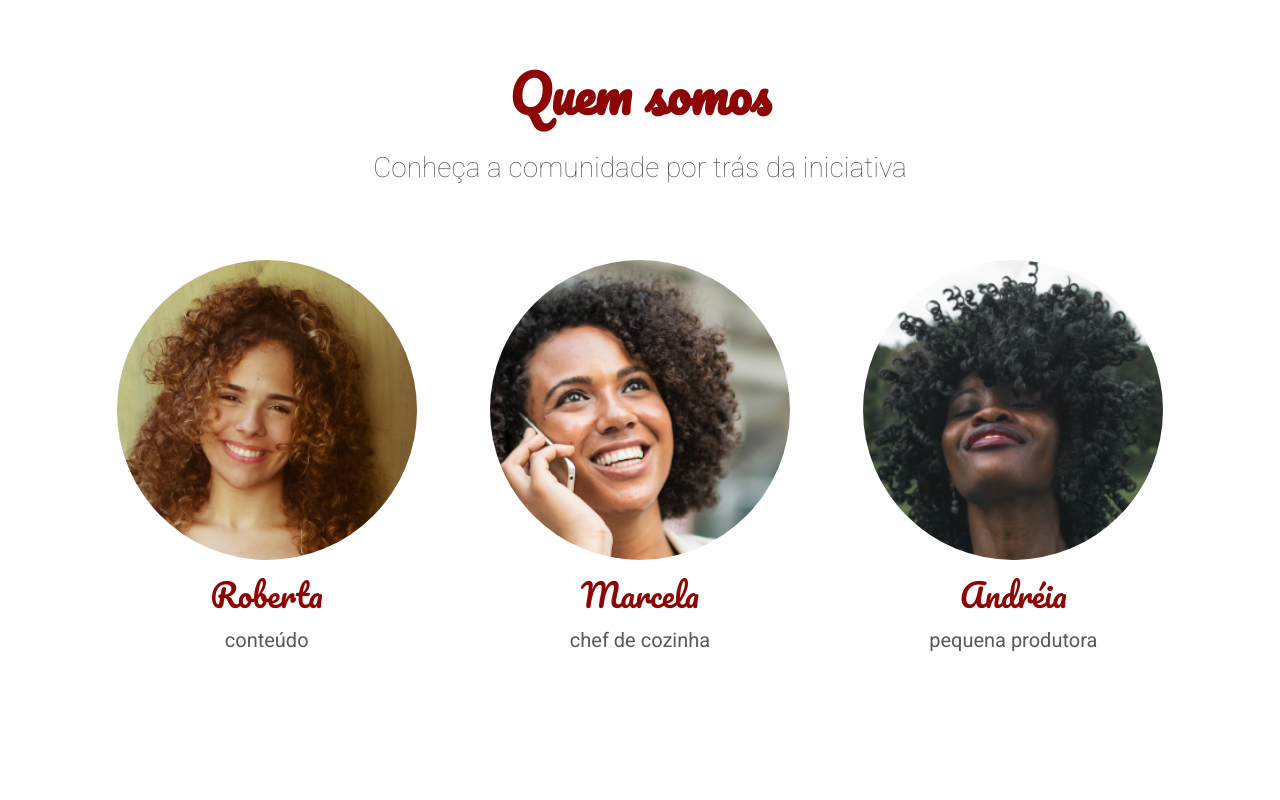
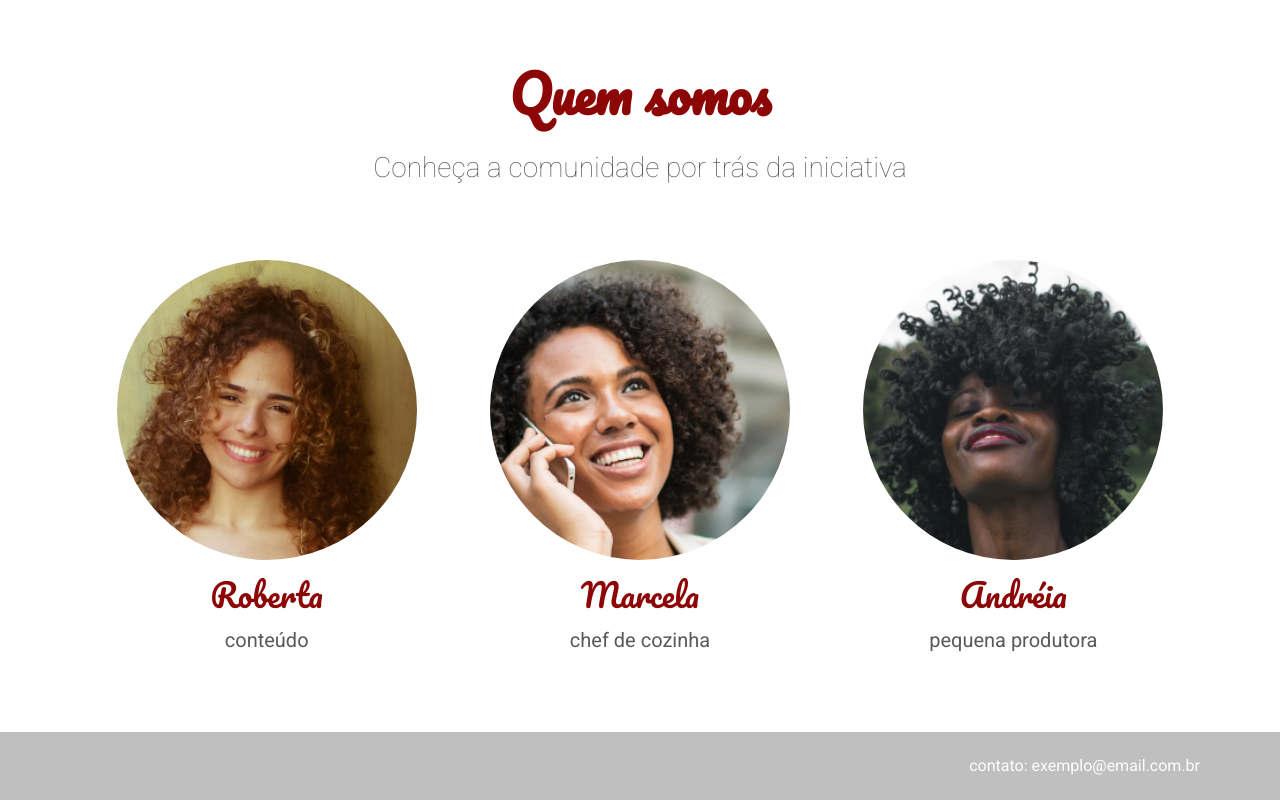
Before and after one commit to patrikrufino/Fruta-Fruto, a plain HTML site: page index.html in a window 1280 px wide. Shown: the part 2293-3093 px from the top of the page. Before the commit the page ends 3025 px from the top, so only its background shows below. Drawn offline with Linux system fonts and the light colour scheme.

Commit message:
:sparkles: feat: Cria o rodapé da pagina

```diff
--- /dev/null
+++ b/assets/css/rodape.css
@@ -0,0 +1,7 @@
+.rodape {
+  background: #bfbfbf;
+  color: #fdfdfd;
+  padding: 1.5625rem 5rem;
+  text-align: right;
+  text-transform: lowercase;
+}
--- a/assets/css/style.css
+++ b/assets/css/style.css
@@ -23,3 +23,4 @@
 @import url(pessoa/pessoa-nome.css);
 @import url(pessoa/pessoa-imagem.css);
 @import url(pessoa/pessoa-funcao.css);
+@import url(rodape.css);
--- a/index.html
+++ b/index.html
@@ -101,5 +101,8 @@
                 </div>
             </div>
         </section>
+        <footer class="rodape">
+            Contato: exemplo@email.com.br
+        </footer>
     </body>
 </html>
```
